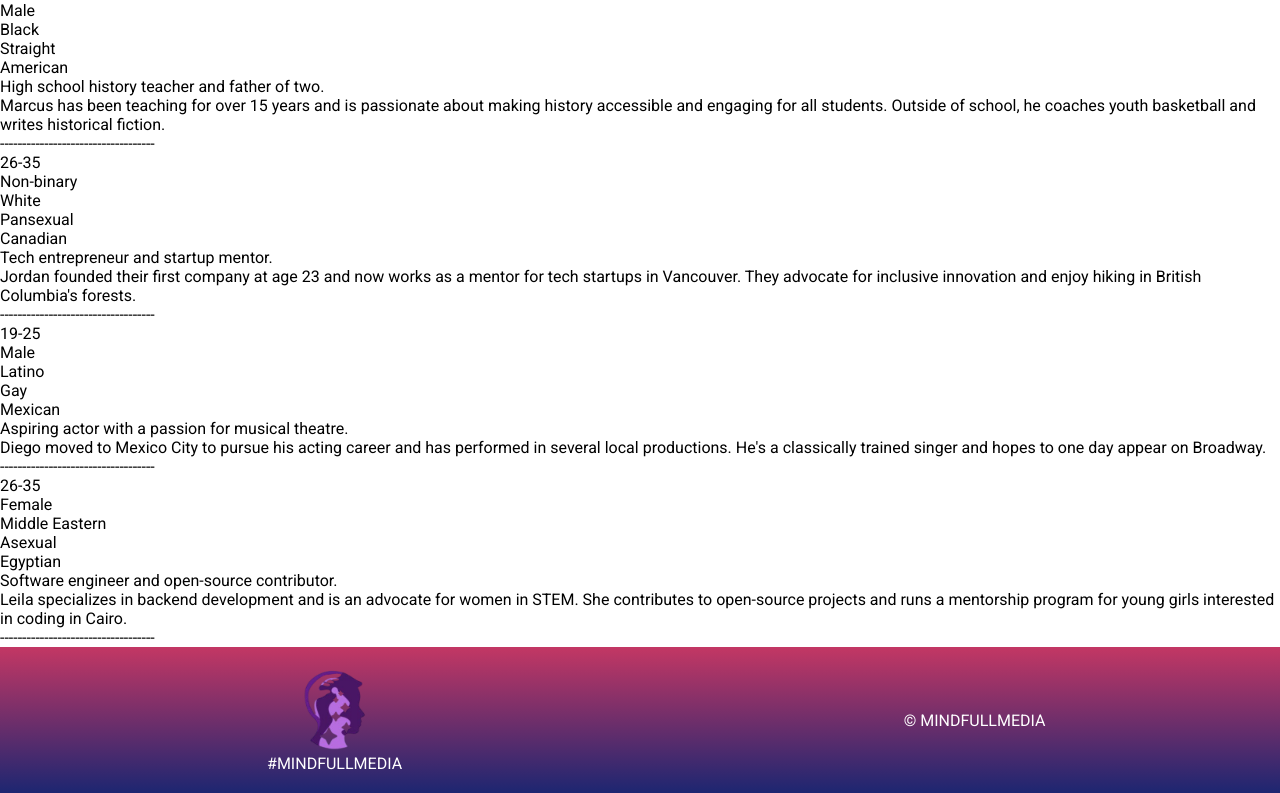
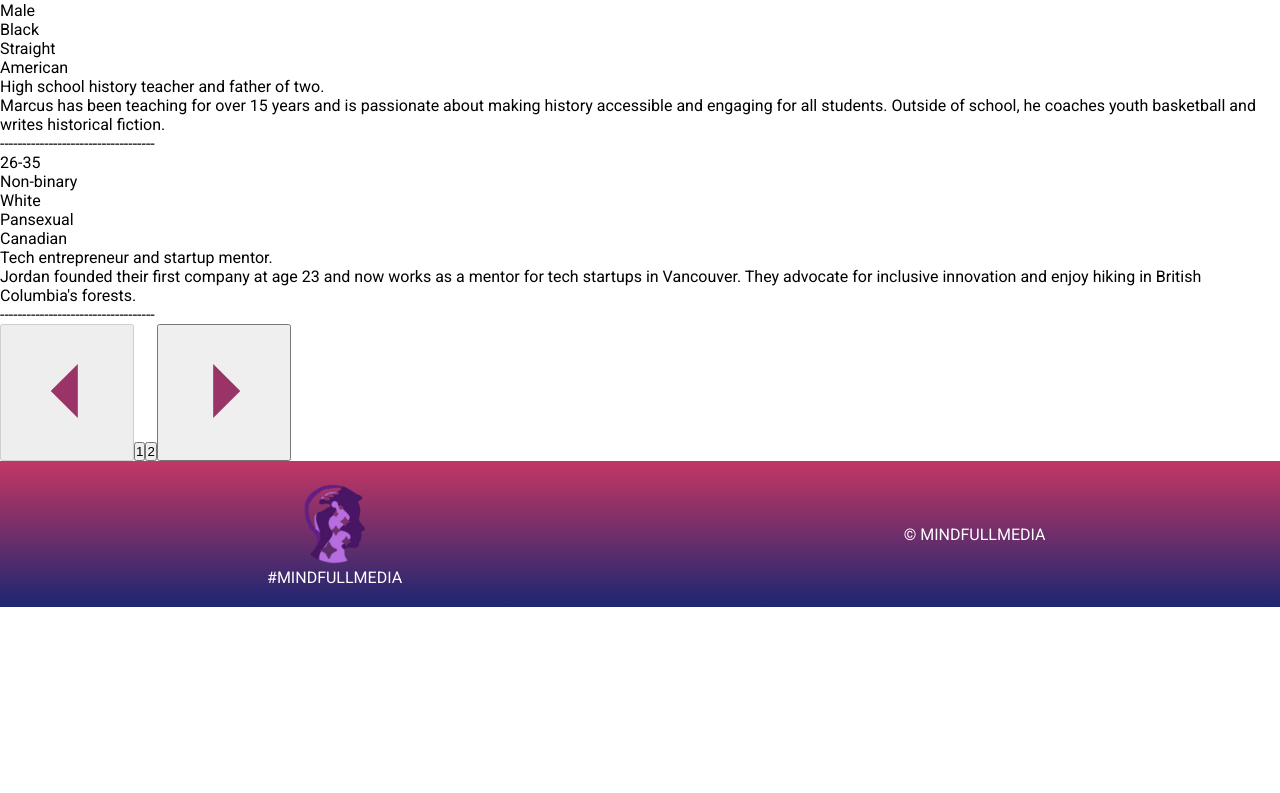
Before and after one commit to Xelo04/Mindful-Media, a React (Vite) app: page /our-stories in a window 1280 px wide. Shown: the part 515-1308 px from the top of the page. After the commit the page ends 1122 px from the top, so only its background shows below. Built offline with nearby package versions, Linux system fonts and the light colour scheme.

Commit message:
Implement pagination, and improve story display

```diff
--- a/src/components/filtered-list/FilteredStories.tsx
+++ b/src/components/filtered-list/FilteredStories.tsx
@@ -1,32 +1,48 @@
 import { useState, useMemo } from "react";
 import Filters from "./filters/Filters";
 // import './filteredlist.scss';
+
+const storiesPerPage = 3;
+
+interface Story {
+  id: number;
+  age: string;
+  gender: string;
+  race: string;
+  sexuality: string;
+  nationality: string;
+  shortDescription: string;
+  longDescription: string;
+}
 
 interface FilteredStoriesProps {
   selectOptions: {
     [key: string]: { value: string; label: string }[];
   };
-  storiesData: {
-    id: number;
-    age: string;
-    gender: string;
-    race: string;
-    sexuality: string;
-    nationality: string;
-    shortDescription: string;
-    longDescription: string;
-  }[];
+  storiesData: Story[];
 }
 
 const FilteredStories = ({
   selectOptions,
   storiesData,
 }: FilteredStoriesProps) => {
-  const [filters, setFilters] = useState<Record<string, any>>({}); // State to store active filters
+  const [filters, setFilters] = useState<Record<keyof Story, any>>({
+    id: null,
+    age: null,
+    gender: null,
+    race: null,
+    sexuality: null,
+    nationality: null,
+    shortDescription: null,
+    longDescription: null,
+  });
+
+  const [currentPage, setCurrentPage] = useState(1); // State to track the current page
 
   // Handle filter changes from the Filters component
-  const handleFiltersChange = (updatedFilters: Record<string, any>) => {
+  const handleFiltersChange = (updatedFilters: Record<keyof Story, any>) => {
     setFilters(updatedFilters);
+    setCurrentPage(1); // Reset to the first page when filters change
   };
 
   // Filter stories based on active filters
@@ -36,12 +52,31 @@ const FilteredStories = ({
         if (!value || value.length === 0) return true; // Skip if no filter is applied for this key
         if (Array.isArray(value)) {
           // Handle multi-select filters
-          return value.some((filterValue) => story[key] === filterValue.value);
+          return value.some(
+            (filterValue) => story[key as keyof Story] === filterValue.value
+          );
         }
-        return story[key] === value;
+        return story[key as keyof Story] === value;
       })
     );
   }, [filters, storiesData]);
+
+  // Calculate the stories to display on the current page
+  const paginatedStories = useMemo(() => {
+    const startIndex = (currentPage - 1) * storiesPerPage;
+    const endIndex = startIndex + storiesPerPage;
+    return filteredStories.slice(startIndex, endIndex);
+  }, [filteredStories, currentPage]);
+
+  // Calculate the total number of pages
+  const totalPages = Math.ceil(filteredStories.length / storiesPerPage);
+
+  // Handle page change
+  const handlePageChange = (page: number) => {
+    if (page >= 1 && page <= totalPages) {
+      setCurrentPage(page);
+    }
+  };
 
   return (
     <div className="filteredlist">
@@ -53,7 +88,7 @@ const FilteredStories = ({
       <span>---</span>
       <div className="stories-list">
         <h2>Stories:</h2>
-        {filteredStories.map((story) => (
+        {paginatedStories.map((story) => (
           <div key={story.id} className="story-item">
             <p>{story.age}</p>
             <p>{story.gender}</p>
@@ -66,6 +101,30 @@ const FilteredStories = ({
           </div>
         ))}
       </div>
+      {/* Pagination Controls */}
+      <div className="pagination">
+        <button
+          onClick={() => handlePageChange(currentPage - 1)}
+          disabled={currentPage === 1}
+        >
+          <img src="arrow_left.svg" alt="Previous Page" />
+        </button>
+        {Array.from({ length: totalPages }, (_, index) => (
+          <button
+            key={index + 1}
+            onClick={() => handlePageChange(index + 1)}
+            className={currentPage === index + 1 ? "active" : ""}
+          >
+            {index + 1}
+          </button>
+        ))}
+        <button
+          onClick={() => handlePageChange(currentPage + 1)}
+          disabled={currentPage === totalPages}
+        >
+          <img src="arrow_right.svg" alt="Next Page" />
+        </button>
+      </div>
     </div>
   );
 };
```
